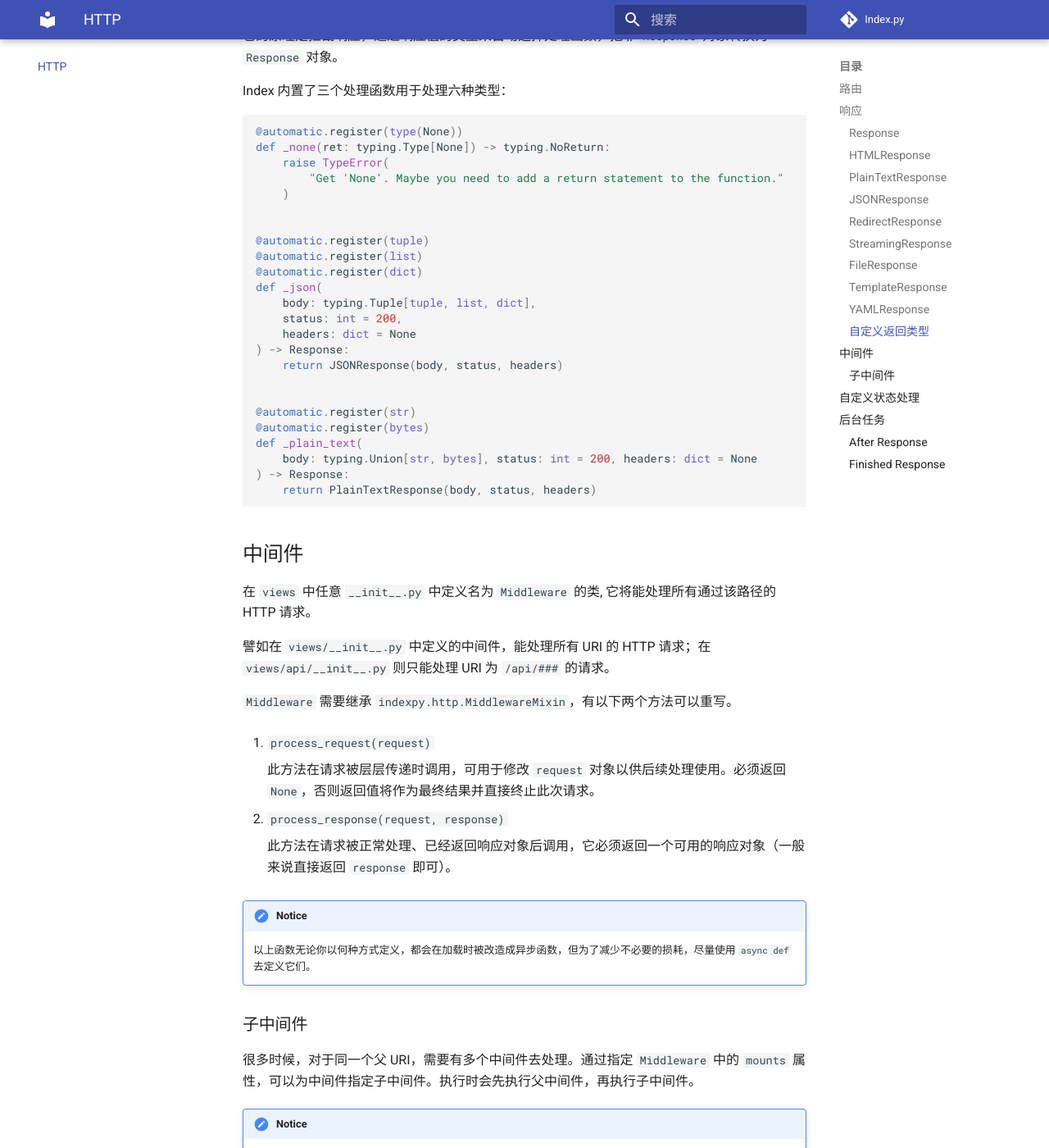
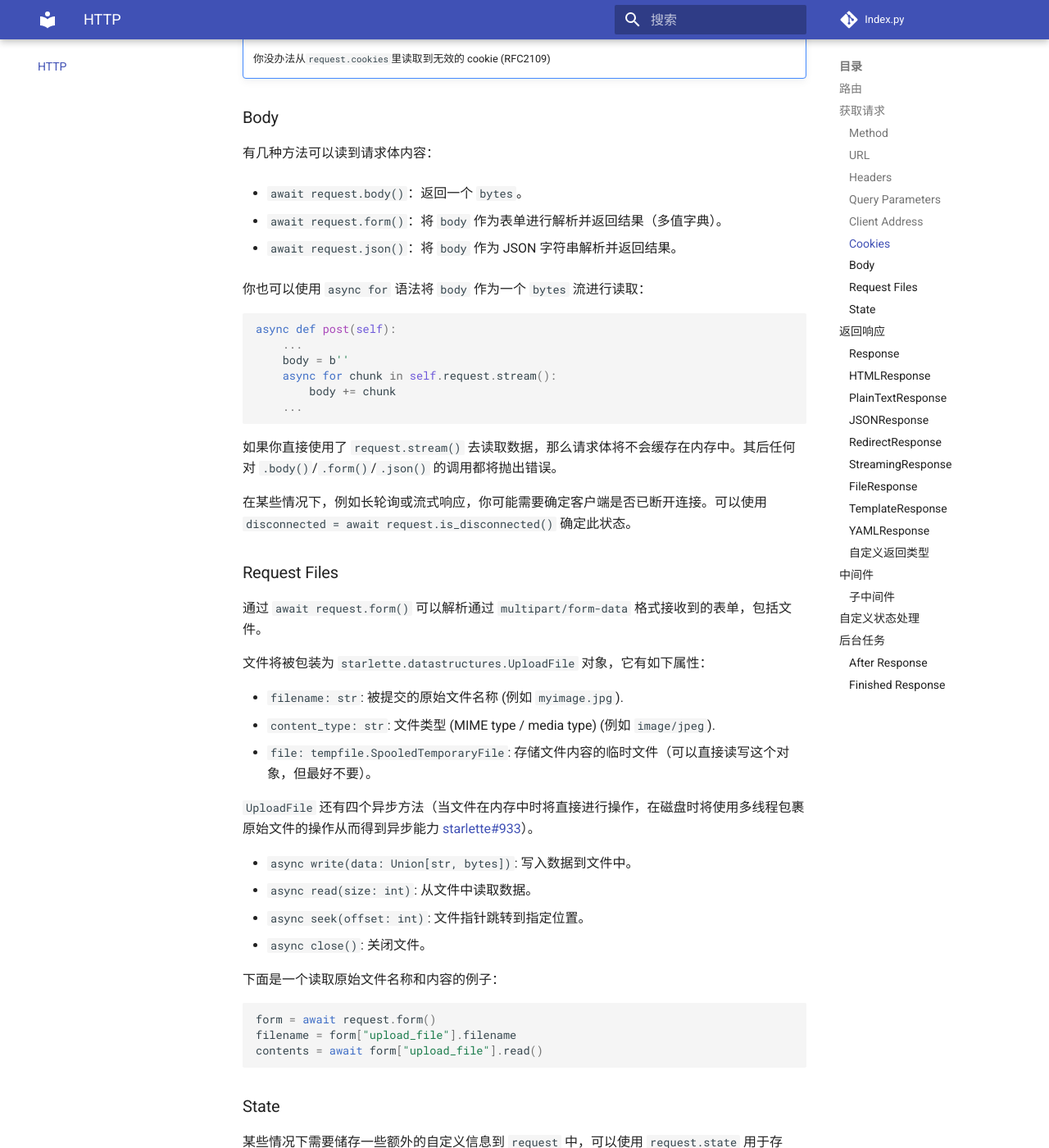
Before and after one commit to abersheeran/kui, an MkDocs documentation site: the page built from docs/http.md, in a window 1280 px wide and 1400 px high, scrolled down 2404 px. Shown: the whole window at 82% size. Built offline with MkDocs 1.6.1 and Material for MkDocs 9.7.7, drawn with Linux system fonts in a browser that asks for light colours; comment, search, counter and statistics services are not loaded; some of the changed text lies outside the part shown.

Commit message:
update docs

````diff
--- a/docs/http.md
+++ b/docs/http.md
@@ -30,7 +30,113 @@
 !!! notice
     注意：这些被用于实际处理 HTTP 请求的函数，无论你以何种方式定义，都会在加载时被改造成异步函数，但为了减少不必要的损耗，尽量使用 `async def` 去定义它们。
 
-## 响应
+## 获取请求
+
+如上所说，所有 HTTP 类中的方法都可以通过 `self.request` 来读取此次请求的信息。下面将介绍它最常用的一些属性。
+
+### Method
+
+通过 `request.method` 可以获取到请求方法，例如 `get`/`post` 等。
+
+### URL
+
+通过 `request.url` 可以获取到请求路径。该属性是一个类似于字符串的对象，它公开了可以从URL中解析出的所有组件。
+
+例如：`request.url.path`, `request.url.port`, `request.url.scheme`
+
+### Headers
+
+`request.headers` 是一个大小写无关的多值字典(multi-dict)。但通过 `request.headers.keys()`/`request.headers.items()` 取出来的 `key` 均为小写。
+
+### Query Parameters
+
+`request.query_params` 是一个不可变的多值字典(multi-dict)。
+
+例如：`request.query_params['search']`
+
+### Client Address
+
+`request.client` 是一个 `namedtuple`，定义为 `namedtuple("Address", ["host", "port"])`。
+
+获取客户端 hostname 或 IP 地址: `request.client.host`。
+
+获取客户端在当前连接中使用的端口: `request.client.port`。
+
+!!!notice
+    元组中任何一个元素都可能为 None。这受限于 ASGI 服务器传递的值。
+
+### Cookies
+
+`request.cookies` 是一个标准字典，定义为 `Dict[str, str]`。
+
+例如：`request.cookies.get('mycookie')`
+
+!!!notice
+    你没办法从`request.cookies`里读取到无效的 cookie (RFC2109)
+
+### Body
+
+有几种方法可以读到请求体内容：
+
+- `await request.body()`：返回一个 `bytes`。
+
+- `await request.form()`：将 `body` 作为表单进行解析并返回结果（多值字典）。
+
+- `await request.json()`：将 `body` 作为 JSON 字符串解析并返回结果。
+
+你也可以使用 `async for` 语法将 `body` 作为一个 `bytes` 流进行读取：
+
+```python
+async def post(self):
+    ...
+    body = b''
+    async for chunk in self.request.stream():
+        body += chunk
+    ...
+```
+
+如果你直接使用了 `request.stream()` 去读取数据，那么请求体将不会缓存在内存中。其后任何对 `.body()`/`.form()`/`.json()` 的调用都将抛出错误。
+
+在某些情况下，例如长轮询或流式响应，你可能需要确定客户端是否已断开连接。可以使用 `disconnected = await request.is_disconnected()` 确定此状态。
+
+### Request Files
+
+通过 `await request.form()` 可以解析通过 `multipart/form-data` 格式接收到的表单，包括文件。
+
+文件将被包装为 `starlette.datastructures.UploadFile` 对象，它有如下属性：
+
+* `filename: str`: 被提交的原始文件名称 (例如 `myimage.jpg`).
+* `content_type: str`: 文件类型 (MIME type / media type) (例如 `image/jpeg`).
+* `file: tempfile.SpooledTemporaryFile`: 存储文件内容的临时文件（可以直接读写这个对象，但最好不要）。
+
+`UploadFile` 还有四个异步方法（当文件在内存中时将直接进行操作，在磁盘时将使用多线程包裹原始文件的操作从而得到异步能力 [starlette#933](https://github.com/encode/starlette/pull/933)）。
+
+* `async write(data: Union[str, bytes])`: 写入数据到文件中。
+* `async read(size: int)`: 从文件中读取数据。
+* `async seek(offset: int)`: 文件指针跳转到指定位置。
+* `async close()`: 关闭文件。
+
+下面是一个读取原始文件名称和内容的例子：
+
+```python
+form = await request.form()
+filename = form["upload_file"].filename
+contents = await form["upload_file"].read()
+```
+
+### State
+
+某些情况下需要储存一些额外的自定义信息到 `request` 中，可以使用 `request.state` 用于存储。
+
+```python
+request.state.user = User(name="Alice")  # 写
+
+user_name = request.state.user.name  # 读
+
+del request.state.user  # 删
+```
+
+## 返回响应
 
 对于任何正常处理的 HTTP 请求都必须返回一个 `indexpy.http.responses.Response` 对象或者是它的子类对象。
 
````
